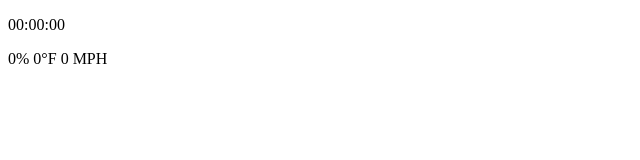
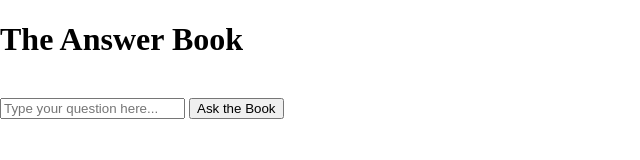
Before and after one commit to dreamtraveller1314/API-Website, a plain HTML site: page index.html in a window 1280 px wide. Shown: the whole page, without its empty margins (0-640 px from the left). Drawn offline with Linux system fonts and the light colour scheme; no server answers.

Commit message:
a answer book website!!

```diff
--- a/index.html
+++ b/index.html
@@ -1,18 +1,21 @@
-<!doctype html>
-<html>
-  <head>
-    <title>Really cool thing!</title>
-    <link rel="stylesheet" href="main.css" />
-  </head>
+<!DOCTYPE html>
+<html lang="en">
+<head>
+  <meta charset="UTF-8">
+  <title>The Answer Book</title>
+  <link rel="stylesheet" href="style.css">
+</head>
+<body>
 
-  <body>
-    <div id="background">
-      <div class="gloss">
-        <p id="time">00:00:00</p>
-        <p id="weather">0% 0°F 0 MPH</p>
-      </div>
-    </div>
+  <h1>The Answer Book</h1>
+  <p>Ask your question, then receive your answer.</p>
 
-    <script src="script.js" defer></script>
-  </body>
+  <input type="text" id="questionInput" placeholder="Type your question here..." />
+
+  <button id="submitBtn">Ask the Book</button>
+
+  <div id="answerBox"></div>
+
+  <script src="script.js"></script>
+</body>
 </html>
```
